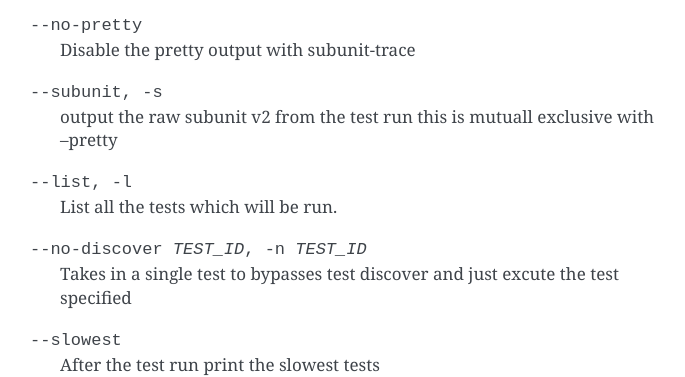
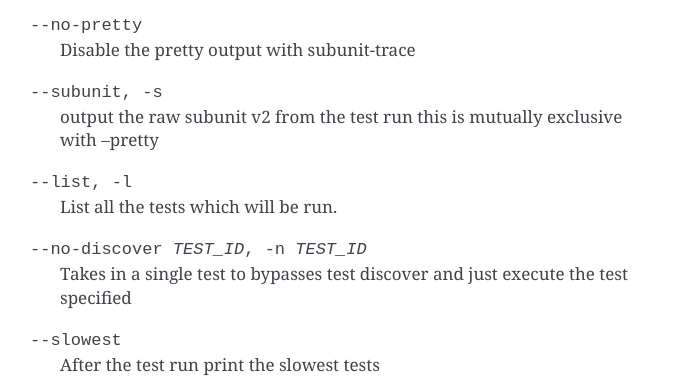
Before and after one commit to openstack/os-testr, a Sphinx documentation site: the page built from doc/source/ostestr.rst, in a window 1280 px wide and 900 px high, scrolled down 636 px. Shown: the part 155-532 px from the top of the window, without its empty margins (420-1105 px from the left). Built offline with Sphinx 7.4.7, drawn with Linux system fonts in a browser that asks for light colours.

Commit message:
Fix docs typos
This commit fixes docs typos.

Change-Id: I7f2369e2aad82f2883e408f56204c89e723cc376

```diff
--- a/doc/source/ostestr.rst
+++ b/doc/source/ostestr.rst
@@ -36,12 +36,12 @@ Options
                         Disable the pretty output with subunit-trace
   --subunit, -s
                         output the raw subunit v2 from the test run this is
-                        mutuall exclusive with --pretty
+                        mutually exclusive with --pretty
   --list, -l
                         List all the tests which will be run.
   --no-discover TEST_ID, -n TEST_ID
                         Takes in a single test to bypasses test discover and
-                        just excute the test specified
+                        just execute the test specified
   --slowest
                         After the test run print the slowest tests
   --no-slowest
```
Also changed, not shown: 1 other file.
